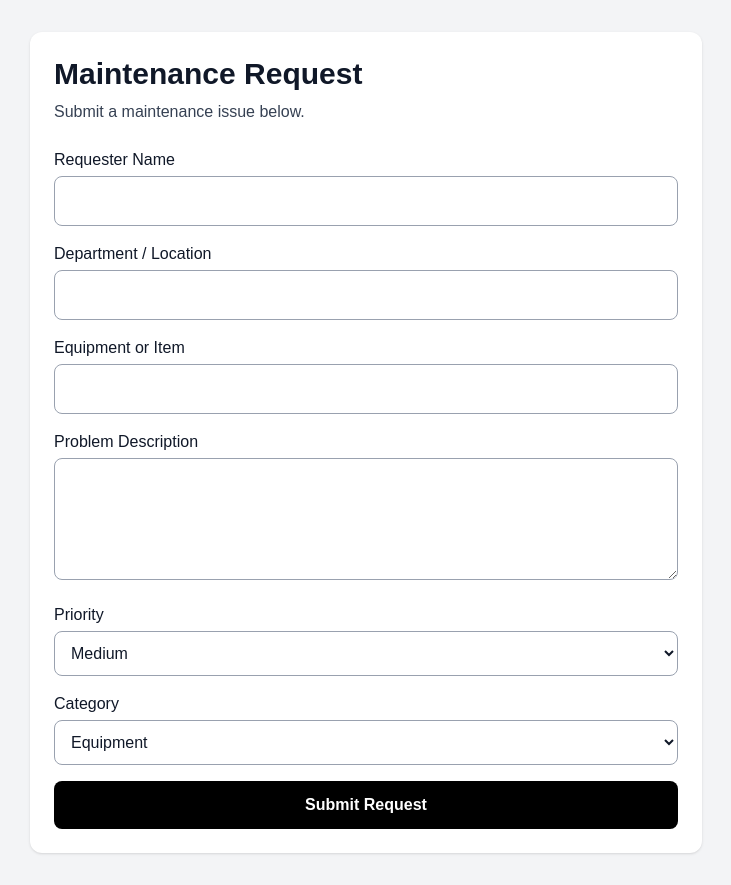
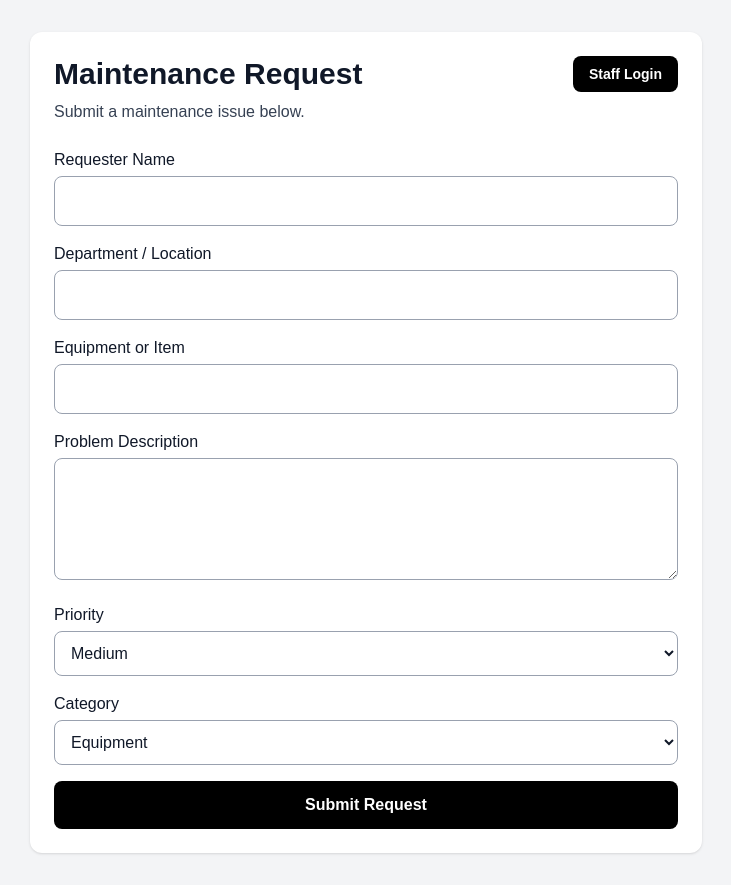
Before and after one commit to Bartosz-T-Ziolkowski/maintenance-tracker, a Next.js app: page / in a window 1280 px wide. Shown: the whole page, without its empty margins (274-1005 px from the left). Built offline with nearby package versions, Linux system fonts and the light colour scheme; no server answers.

Commit message:
Updated the maintenance form interface.

```diff
--- a/app/page.js
+++ b/app/page.js
@@ -2,6 +2,7 @@
 
 import { useState } from "react";
 import { useRouter } from "next/navigation";
+import Link from "next/link";
 import { supabase } from "../lib/supabase";
 
 export default function Home() {
@@ -67,9 +68,19 @@ export default function Home() {
     <main className="min-h-screen bg-gray-100 p-8 text-gray-900">
       <div className="max-w-2xl mx-auto bg-white p-6 rounded-xl shadow">
 
-        <h1 className="text-3xl font-bold mb-2 text-gray-900">
-          Maintenance Request
-        </h1>
+        {/* Header */}
+        <div className="flex items-center justify-between gap-4 mb-2">
+          <h1 className="text-3xl font-bold text-gray-900">
+            Maintenance Request
+          </h1>
+
+          <Link
+            href="/login"
+            className="bg-black text-white px-4 py-2 rounded-lg text-sm font-semibold hover:bg-gray-800 whitespace-nowrap"
+          >
+            Staff Login
+          </Link>
+        </div>
 
         <p className="text-gray-700 mb-6">
           Submit a maintenance issue below.
```
